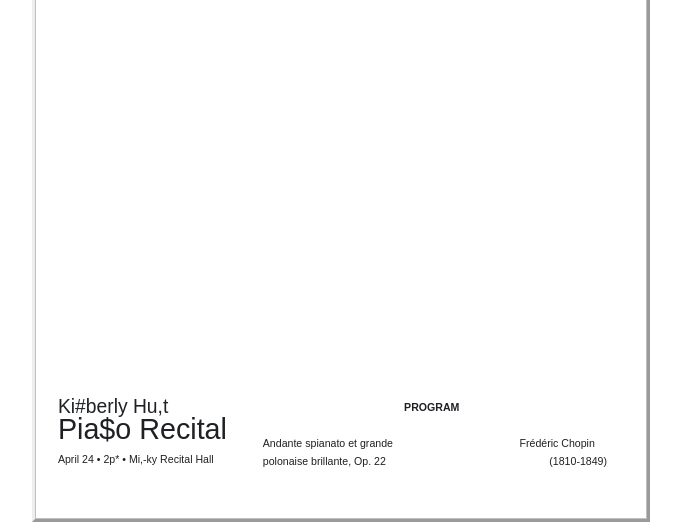
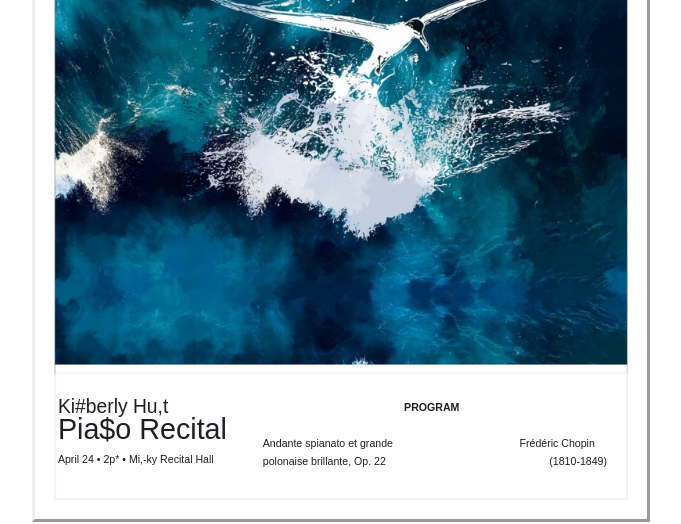
Before and after one commit to studioraindrop/tinker, a plain HTML site: page 0f871a86-ab61-11ec-a980-0cc47a792c0a_id_0f871a86-ab61-11ec-a980-0cc47a792c0a.html in a window 1280 px wide. Shown: the part 276-800 px from the top of the page, without its empty margins (302-983 px from the left). Drawn offline with Linux system fonts and the light colour scheme.

Commit message:
Update 0f871a86-ab61-11ec-a980-0cc47a792c0a_id_0f871a86-ab61-11ec-a980-0cc47a792c0a.html

```diff
--- a/0f871a86-ab61-11ec-a980-0cc47a792c0a_id_0f871a86-ab61-11ec-a980-0cc47a792c0a.html
+++ b/0f871a86-ab61-11ec-a980-0cc47a792c0a_id_0f871a86-ab61-11ec-a980-0cc47a792c0a.html
@@ -18,12 +18,12 @@ span.cls_009{font-family:Arial,serif;font-size:8.2px;color:rgb(255,254,255);font
 div.cls_009{font-family:Arial,serif;font-size:8.2px;color:rgb(255,254,255);font-weight:normal;font-style:normal;text-decoration: none}
 -->
 </style>
-<script type="text/javascript" src="0f871a86-ab61-11ec-a980-0cc47a792c0a_id_0f871a86-ab61-11ec-a980-0cc47a792c0a_files/wz_jsgraphics.js"></script>
+<script type="text/javascript" src="wz_jsgraphics.js"></script>
 </head>
 <body>
 <div style="position:absolute;left:50%;margin-left:-306px;top:0px;width:612px;height:792px;border-style:outset;overflow:hidden">
 <div style="position:absolute;left:0px;top:0px">
-<img src="0f871a86-ab61-11ec-a980-0cc47a792c0a_id_0f871a86-ab61-11ec-a980-0cc47a792c0a_files/background1.jpg" width=612 height=792></div>
+<img src="background1.jpg" width=612 height=792></div>
 <div style="position:absolute;left:140.30px;top:178.31px" class="cls_002"><span class="cls_002">emergence</span></div>
 <div style="position:absolute;left:369.09px;top:673.83px" class="cls_005"><span class="cls_005">PROGRAM</span></div>
 <div style="position:absolute;left:22.92px;top:668.58px" class="cls_003"><span class="cls_003">Ki#berly Hu,t</span></div>
@@ -36,7 +36,7 @@ div.cls_009{font-family:Arial,serif;font-size:8.2px;color:rgb(255,254,255);font-
 </div>
 <div style="position:absolute;left:50%;margin-left:-306px;top:802px;width:612px;height:792px;border-style:outset;overflow:hidden">
 <div style="position:absolute;left:0px;top:0px">
-<img src="0f871a86-ab61-11ec-a980-0cc47a792c0a_id_0f871a86-ab61-11ec-a980-0cc47a792c0a_files/background2.jpg" width=612 height=792></div>
+<img src="background2.jpg" width=612 height=792></div>
 <div style="position:absolute;left:227.79px;top:22.45px" class="cls_006"><span class="cls_006">Piano Sonata No. 23 in F Minor</span></div>
 <div style="position:absolute;left:449.99px;top:22.45px" class="cls_006"><span class="cls_006">Ludwig van Beethoven</span></div>
 <div style="position:absolute;left:227.79px;top:40.54px" class="cls_006"><span class="cls_006">"Appassionata"</span></div>
```
